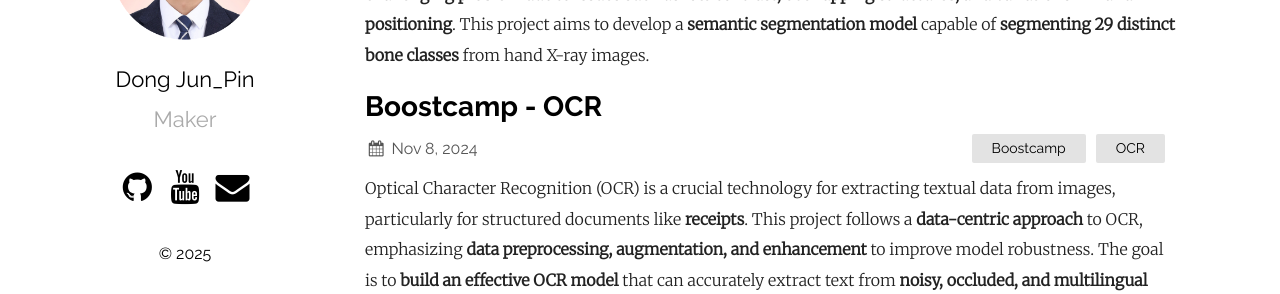
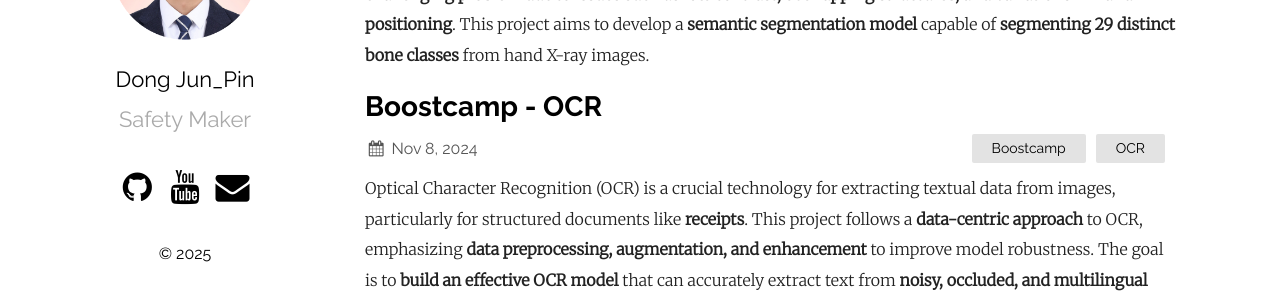
Before and after one commit to Poodlee/Poodlee.github.io, a Jekyll site: the page built from index.md, in a window 1280 px wide. Shown: the part 272-566 px from the top of the page. Built offline with Jekyll 4.4.1, drawn with Linux system fonts in a browser that asks for light colours.

Commit message:
Update _config.yml

```diff
--- a/_config.yml
+++ b/_config.yml
@@ -16,7 +16,7 @@
   sass_dir: _sass
 plainwhite:
   name: Dong Jun_Pin
-  tagline: Maker
+  tagline: Safety Maker
   date_format: "%b %-d, %Y"
   analytics_id: "hirship1234"
   sitemap: true # set to true to generate sitemap.xml content
```
